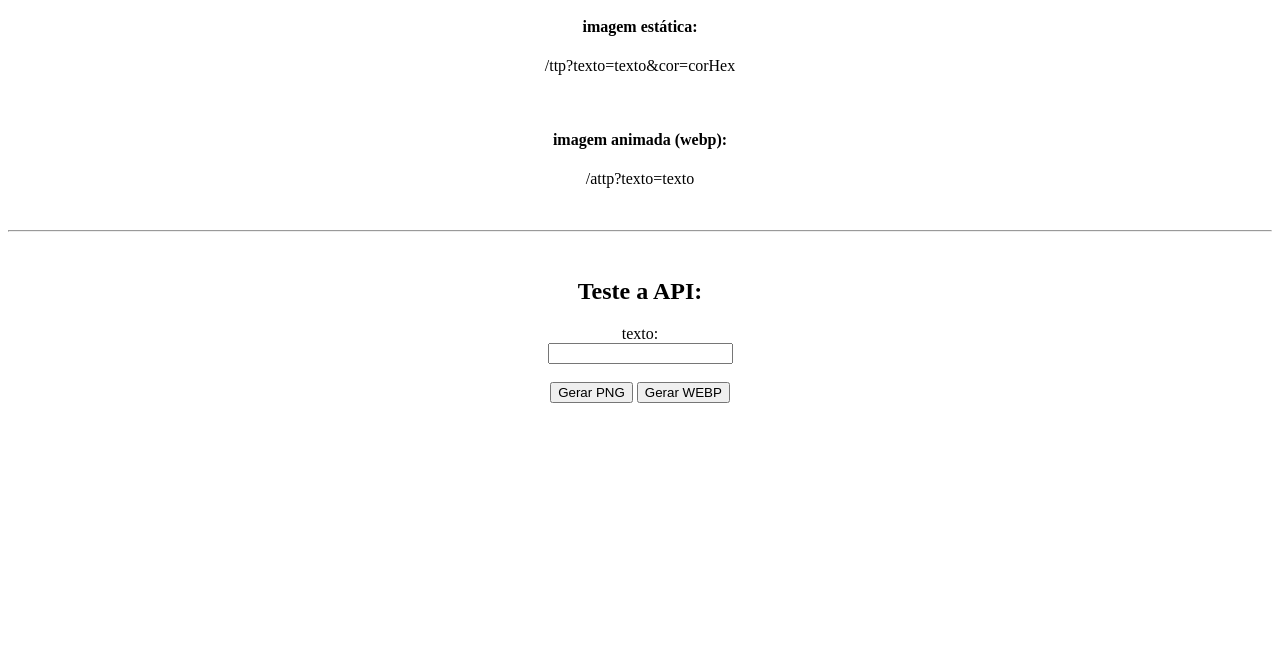
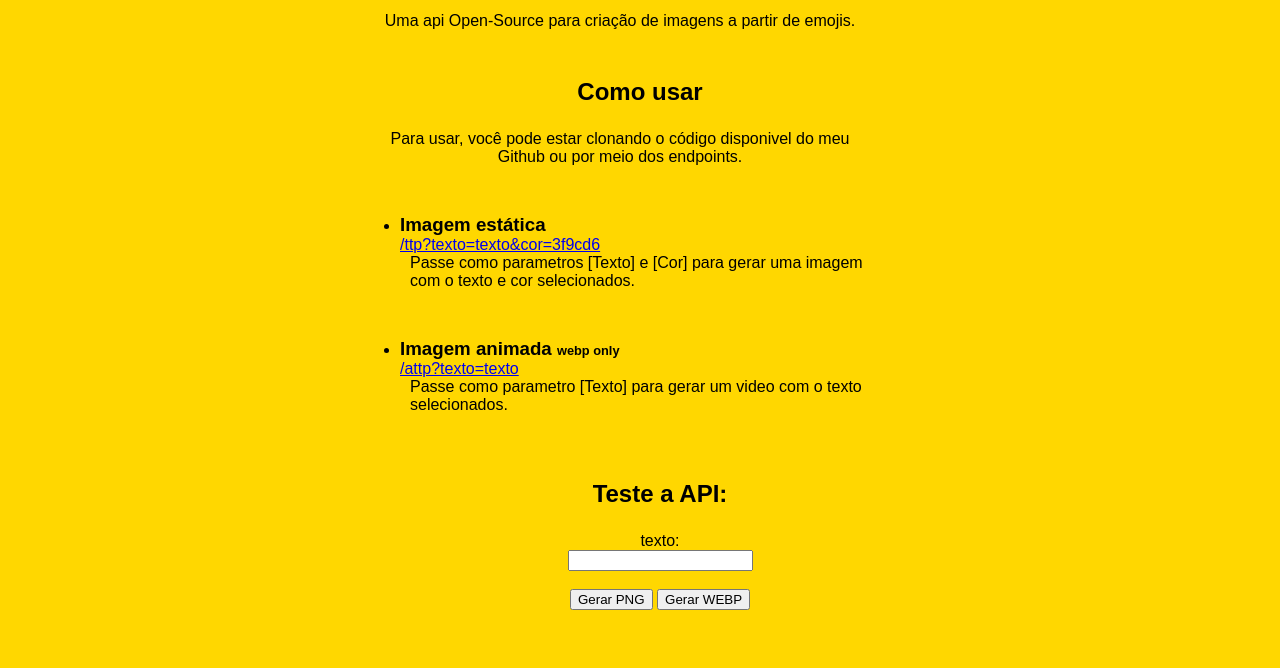
Before and after one commit to erickythierry/text-2-image-api, a website: page index.html in a window 1280 px wide. Shown: the part 132-800 px from the top of the page. Drawn offline with Linux system fonts and the light colour scheme.

Commit message:
nova homepage
thanx to https://github.com/guiguicdd

```diff
--- a/index.html
+++ b/index.html
@@ -2,27 +2,94 @@
 <html lang="pt-br">
 
 <head>
-    <meta charset="UTF-8">
-    <meta http-equiv="X-UA-Compatible" content="IE=edge">
-    <meta name="viewport" content="width=device-width, initial-scale=1.0">
-    <title>mini api imagem com texto</title>
+    <meta charset="UTF-8" />
+    <meta http-equiv="X-UA-Compatible" content="IE=edge" />
+    <meta name="viewport" content="width=device-width, initial-scale=1.0" />
+    <title>Text2ImageApi Home</title>
+    <link rel="icon" href="https://cdn-icons-png.flaticon.com/512/5602/5602476.png" type="image/gif" sizes="16x16" />
+    <meta name="description" content="Faça imagens a partir de texto com essa nova api em seu bot no whatsapp">
+    <meta property="og:image"
+        content="https://thumbs.dreamstime.com/b/banner-engra%C3%A7ado-de-emoji-amarelo-desfruta-cada-cita%C3%A7%C3%A3o-chore-rir-da-ilustra%C3%A7%C3%A3o-emoticon-com-uma-motiva%C3%A7%C3%A3o-positiva-para-159875119.jpg">
+
+    <style>
+        * {
+            margin: 0;
+            font-family: sans-serif;
+        }
+
+        html {
+            width: 100%;
+            height: 100%;
+            display: flex;
+            flex-direction: column;
+            align-items: center;
+            text-align: center;
+            justify-content: center;
+            background-color: gold;
+        }
+
+        h1 {
+            margin: 2.1rem;
+        }
+
+        h2 {
+            margin-bottom: 1.5rem;
+        }
+
+        p {
+            margin: 0px 10px 3rem 10px;
+            width: 90%;
+            max-width: 500px;
+        }
+
+        ul {
+            text-align: left;
+        }
+
+        small {
+            font-size: 0.8rem;
+        }
+    </style>
 </head>
 
 <body>
+    <div>
+        <header>
+            <h1>Text2ImageApi</h1>
+            <p>Uma api Open-Source para criação de imagens a partir de emojis.</p>
+        </header>
+        <main>
+            <h2>Como usar</h2>
+            <p>
+                Para usar, você pode estar clonando o código disponivel do meu Github
+                ou por meio dos endpoints.
+            </p>
+            <div>
+                <ul>
+                    <li>
+                        <div>
+                            <h3>Imagem estática</h3>
+                            <a href="https://mini-api-txt2img.zaxs.ml/ttp?texto=texto&cor=3f9cd6" target="_blank"
+                                rel="noopener noreferrer">/ttp?texto=texto&cor=3f9cd6</a>
+                            <p>
+                                Passe como parametros [Texto] e [Cor] para gerar uma imagem
+                                com o texto e cor selecionados.
+                            </p>
+                        </div>
+                    </li>
+                    <li>
+                        <div>
+                            <h3>Imagem animada <small>webp only</small></h3>
+                            <a href="https://mini-api-txt2img.zaxs.ml/attp?texto=texto" target="_blank"
+                                rel="noopener noreferrer">/attp?texto=texto</a>
+                            <p>
+                                Passe como parametro [Texto] para gerar um video com o texto
+                                selecionados.
+                            </p>
+                        </div>
+                    </li>
+                    <br>
                     <center>
-        <h1>Mini API: imagem com texto</h1>
-        <hr>
-        <div>
-            <h2>API endpoints:</h2>
-            <h4>imagem estática:</h4>
-            <p>/ttp?texto=texto&cor=corHex</p>
-            <br>
-            <h4>imagem animada (webp):</h4>
-            <p>/attp?texto=texto</p>
-        </div>
-        <br>
-        <hr>
-        <br>
                         <div>
                             <h2>Teste a API:</h2>
                             <label>texto:</label><br>
@@ -36,6 +103,12 @@
                             </div>
                         </div>
                     </center>
+
+
+                </ul>
+            </div>
+        </main>
+    </div>
 </body>
 <script>
     async function run(host) {
@@ -63,4 +136,5 @@
     }
 </script>
 
+
 </html>
```
Also changed, not shown: indexold.html (added, +66 -0 lines). Lines whose indentation alone changed are shown as unchanged.
